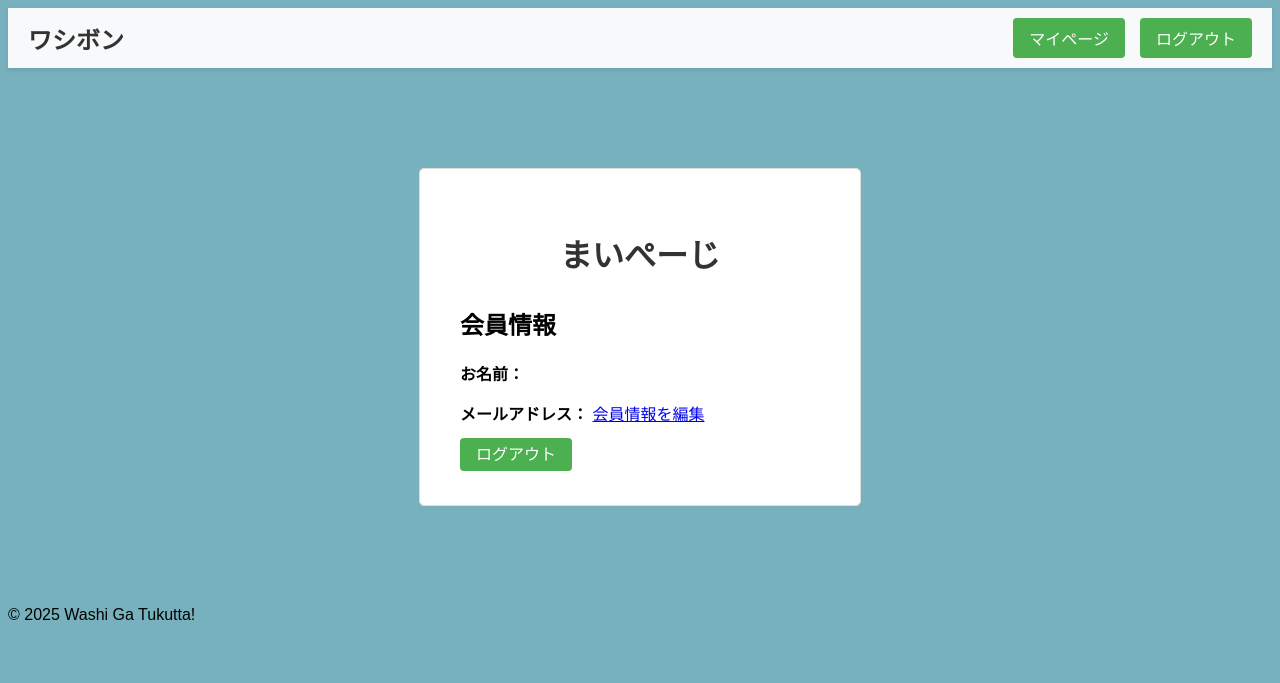
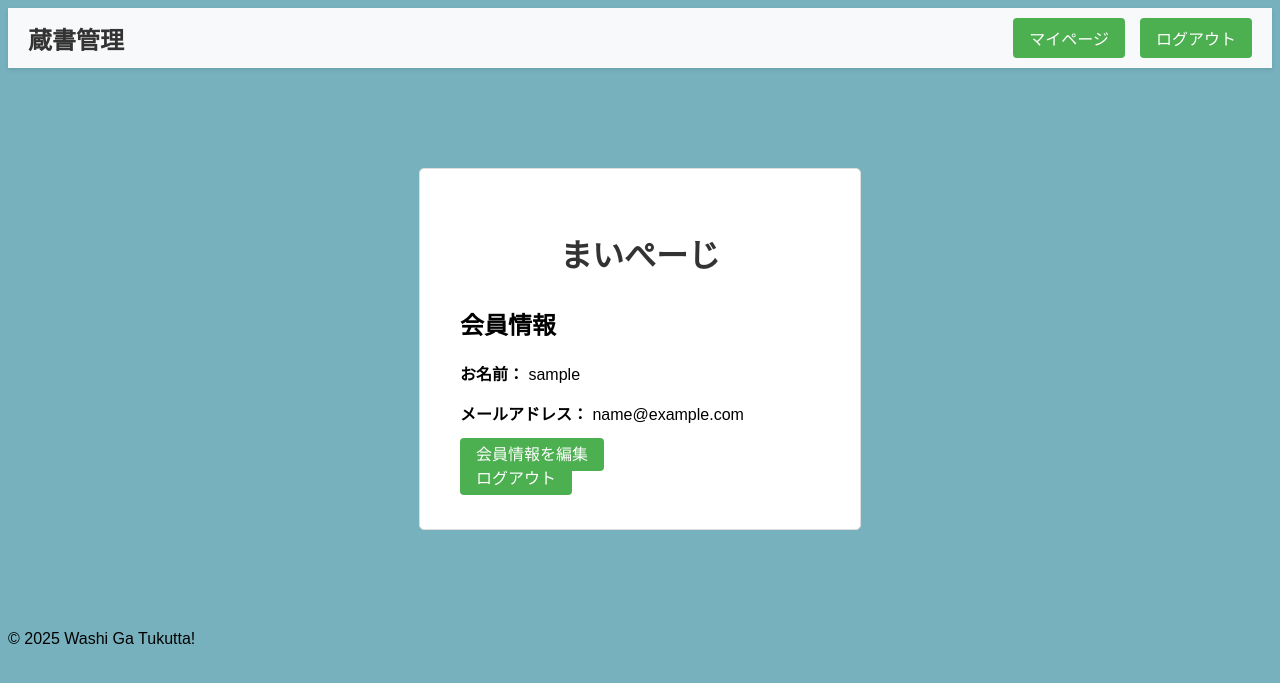
Before and after one commit to meemimee/ZousyoKanri, a PHP site: page /app/pages/mypage.php in a window 1280 px wide. Shown: the top 683 px of the page. Run offline with PHP 8.4, Linux system fonts and the light colour scheme; the visitor is signed in with stand-in values (Sample User, id 1); tables that the repository leaves empty or names only in its code hold one stand-in row (values such as "Sample post").

Commit message:
フェーズ１はほぼ完成なのでは

```diff
--- a/app/pages/header.php
+++ b/app/pages/header.php
@@ -56,7 +56,7 @@ if (session_status() == PHP_SESSION_NONE) {
 </head>
 <body>
     <header class="header">
-        <a href="/zoushokanri/app/pages/top.php" class="logo">ワシボン</a>
+        <a href="/zoushokanri/app/pages/top.php" class="logo">蔵書管理</a>
         <div class="nav-buttons">
                 <a href="/zoushokanri/app/pages/mypage.php" class="nav-button">マイページ</a>
                 <a href="/zoushokanri/app/date/logout_process.php" class="nav-button">ログアウト</a>
--- a/app/pages/mypage.php
+++ b/app/pages/mypage.php
@@ -4,22 +4,41 @@ ini_set('display_errors', 1);
 ini_set('display_startup_errors', 1);
 error_reporting(E_ALL);
 session_start();
+
+// ログインチェック
+if (!isset($_SESSION['user_id'])) {
+    header("Location: login.php");
+    exit;
+}
+
+// データベース接続
+include '../includes/connect.php';
+
+// ユーザーデータを取得
+$sql = "SELECT * FROM users WHERE id = ?";
+$stmt = $conn->prepare($sql);
+$stmt->bind_param("i", $_SESSION['user_id']);
+$stmt->execute();
+$result = $stmt->get_result();
+
+if ($result->num_rows === 1) {
+    $user_data = $result->fetch_assoc();
+} else {
+    // ユーザーが見つからない場合の処理
+    session_destroy();
+    header("Location: /zoushokanri/app/date/login_processe.php");
+    exit;
+}
+
 //これはへっだー
 include 'header.php';
-
-// ユーザーデータ取ってくる
-//include '../functions/user_get.php';
-
-// ユーザーデータを取得
-//$user_data = getUserData($_SESSION['user_id'], $conn);
-
 ?>
 <!DOCTYPE html>
 <html lang="ja">
 <head>
     <meta charset="UTF-8">
     <title>会員情報</title>
-    <link rel="stylesheet" href="css/style.css">
+    <link rel="stylesheet" href="/zoushokanri/css/style.css">
 </head>
 <body>
     <div class="login-container">
@@ -27,14 +46,13 @@ include 'header.php';
         <div class="mypage-content">
             <div class="user-info">
                 <h2>会員情報</h2>
-                <p><strong>お名前：</strong>
-                <p><strong>メールアドレス：</strong>
-                <a href="edit_profile.php" class="btn btn-secondary">会員情報を編集</a>
+                <p><strong>お名前：</strong> <?php echo htmlspecialchars($user_data['username']); ?></p>
+                <p><strong>メールアドレス：</strong> <?php echo htmlspecialchars($user_data['email']); ?></p>
+                <a href="edit_profile.php" class="nav-button">会員情報を編集</a>
             </div>
-
+        </div>
 
         <a href="/zoushokanri/app/date/logout_process.php" class="nav-button">ログアウト</a>
-
     </div>
 </body>
 </html>
--- a/app/pages/top.php
+++ b/app/pages/top.php
@@ -15,7 +15,7 @@ include 'header.php';
 </head>
 <body>
     <div class="login-container">
-        <h1>ワシボン</h1>
+        <h1>蔵書管理</h1>
 
     </div>
 </body>
--- a/css/style.css
+++ b/css/style.css
@@ -65,6 +65,15 @@ button:hover {
     text-decoration: underline;
 }
 
+.btn-secondary{
+    width: 300px;
+    text-align: center;
+    margin-top: 20px;
+    color: #007BFF;
+    text-decoration: none;
+}
+
+
 form-group {
     margin-bottom: 20px;
 }
```
Also changed, not shown: index.php (+0 -7 lines).
